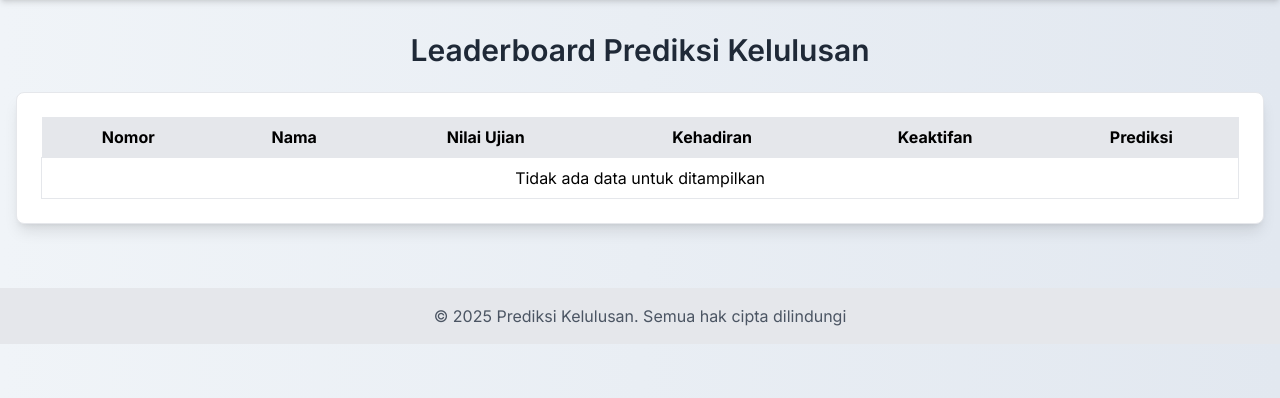
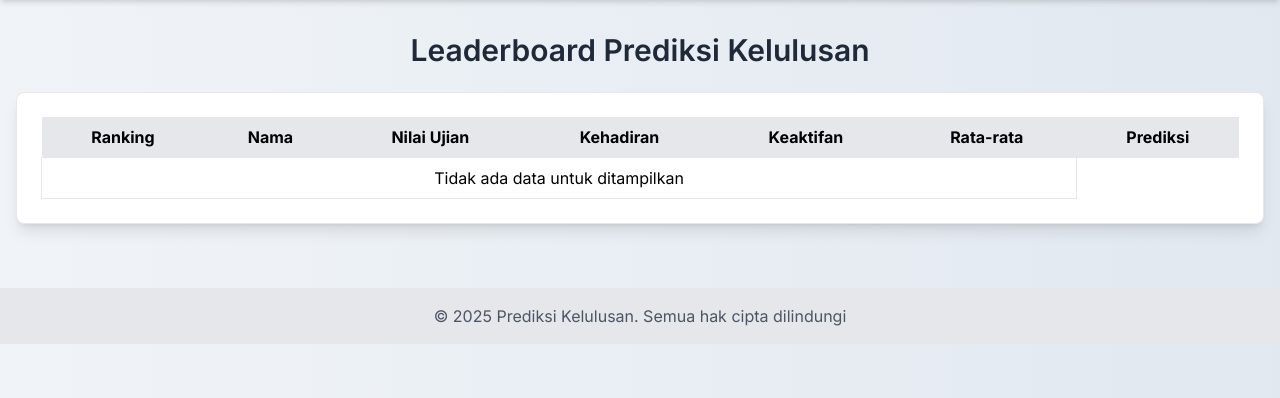
Before and after one commit to rizaledc/PASD-Kelompok-WeCan, a Flask app: page /leaderboard in a window 1280 px wide. Shown: the part 68-466 px from the top of the page. Run offline with Flask 3, Linux system fonts and the light colour scheme; the visitor is signed in with stand-in values (Sample User, id 1); data comes from the database, SQL or seed files in the repository; data that the repository does not hold is empty; parts of the project's set-up code (start-up, migrations or seed data) failed here and were passed over; some libraries are stand-ins or nearby versions.

Commit message:
Leaderboard

```diff
--- a/app/routes.py
+++ b/app/routes.py
@@ -193,16 +193,21 @@ def leaderboard():
         for prediction in predictions:
             # Pastikan objek user ada sebelum mengakses username
             nama = prediction.nama if prediction.nama else "N/A"
+
+            #menghitung avg
+            avg_score = (prediction.nilai_ujian + prediction.kehadiran + prediction.keaktifan) / 3
+
             leaderboard_raw_data.append({
                 'nama': nama,  # Menampilkan nama yang diinputkan
                 'nilai_ujian': prediction.nilai_ujian,
                 'kehadiran': prediction.kehadiran,
                 'keaktifan': prediction.keaktifan,
+                'avg_score': avg_score,
                 'result': prediction.result
             })
 
         # Urutkan berdasarkan nilai ujian (dari tertinggi ke terendah)
-        leaderboard_raw_data.sort(key=lambda x: x['nilai_ujian'], reverse=True)
+        leaderboard_raw_data.sort(key=lambda x: x['avg_score'], reverse=True)
 
         # Tambahkan ranking setelah diurutkan
         leaderboard_data_ranked = []
--- a/app/templates/dashboardmhs.html
+++ b/app/templates/dashboardmhs.html
@@ -8,7 +8,6 @@
     <link href="https://fonts.googleapis.com/css2?family=Inter:wght@400;600;700&display=swap" rel="stylesheet">
 
     <style>
-        /* Atur font dan latar belakang halaman */
         body {
             font-family: 'Inter', sans-serif;
             background: linear-gradient(to right, #f0f4f8, #e2e8f0);
--- a/app/templates/leaderboard.html
+++ b/app/templates/leaderboard.html
@@ -79,11 +79,12 @@
             <thead>
                 <tr class="bg-gray-200">
                     <!-- Header kolom -->
-                    <th class="px-4 py-2">Nomor</th>
-                    <th class="px-4 py-2">Nama</th> <!-- Changed Username to Nama -->
+                    <th class="px-4 py-2">Ranking</th>
+                    <th class="px-4 py-2">Nama</th>
                     <th class="px-4 py-2">Nilai Ujian</th>
                     <th class="px-4 py-2">Kehadiran</th>
                     <th class="px-4 py-2">Keaktifan</th>
+                    <th class="px-4 py-2">Rata-rata</th>
                     <th class="px-4 py-2">Prediksi</th>
                 </tr>
             </thead>
@@ -97,6 +98,7 @@
                             <td class="border px-4 py-2 text-center">{{ data.nilai_ujian }}</td>
                             <td class="border px-4 py-2 text-center">{{ data.kehadiran }}</td>
                             <td class="border px-4 py-2 text-center">{{ data.keaktifan }}</td>
+                            <td class="border px-4 py-2 text-center">{{ data.avg_score }}</td>
                             <td class="border px-4 py-2 text-center">{{ data.result }}</td>
                         </tr>
                     {% endfor %}
```
